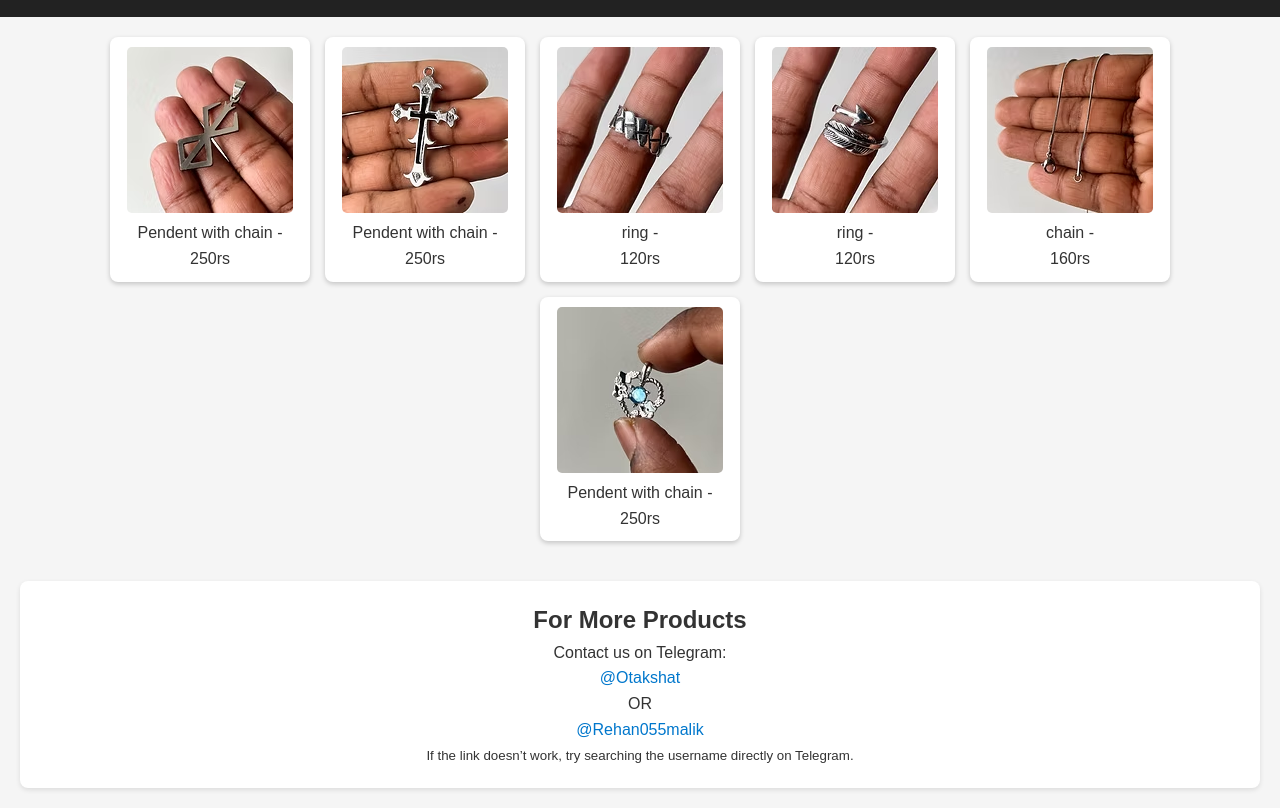
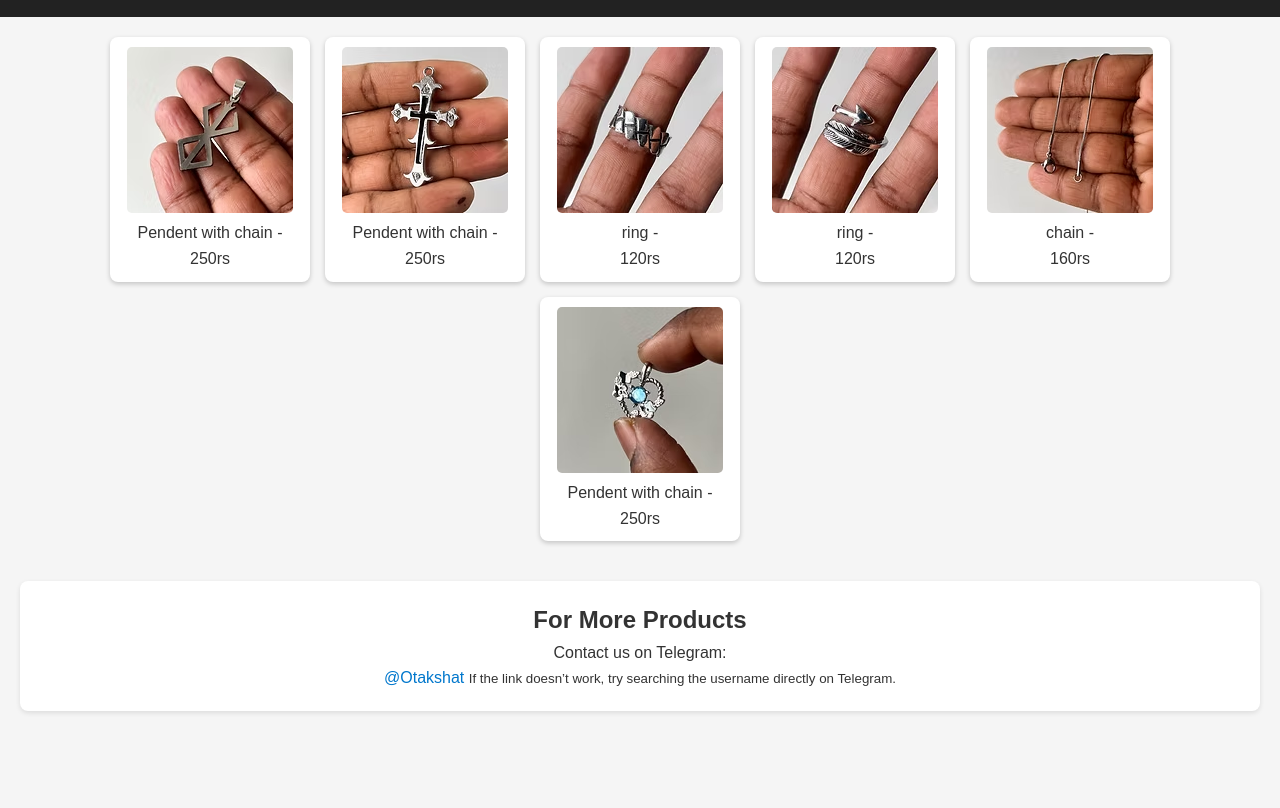
Before and after one commit to ReAk-luxe/ReAk-luxe, a plain HTML site: page index.html in a window 1280 px wide. Shown: the part 100-908 px from the top of the page. After the commit the page ends 831 px from the top, so only its background shows below. Drawn offline with Linux system fonts and the light colour scheme.

Commit message:
Update index.html

```diff
--- a/index.html
+++ b/index.html
@@ -45,8 +45,7 @@
     <!-- Contact Info -->
     <section class="contact">
         <h2>For More Products</h2>
-        <p>Contact us on Telegram: <a href="https://t.me/Otakshat" target="_blank"> <br>@Otakshat </a> <p>OR</p><a href="https://t.me/Rehan055malik" target="_blank">@Rehan055malik</a></p>
-
+        <p>Contact us on Telegram: <a href="https://t.me/Otakshat" target="_blank"> <br>@Otakshat </a>
         <small>If the link doesn’t work, try searching the username directly on Telegram.</small>
     </section>
 
```
